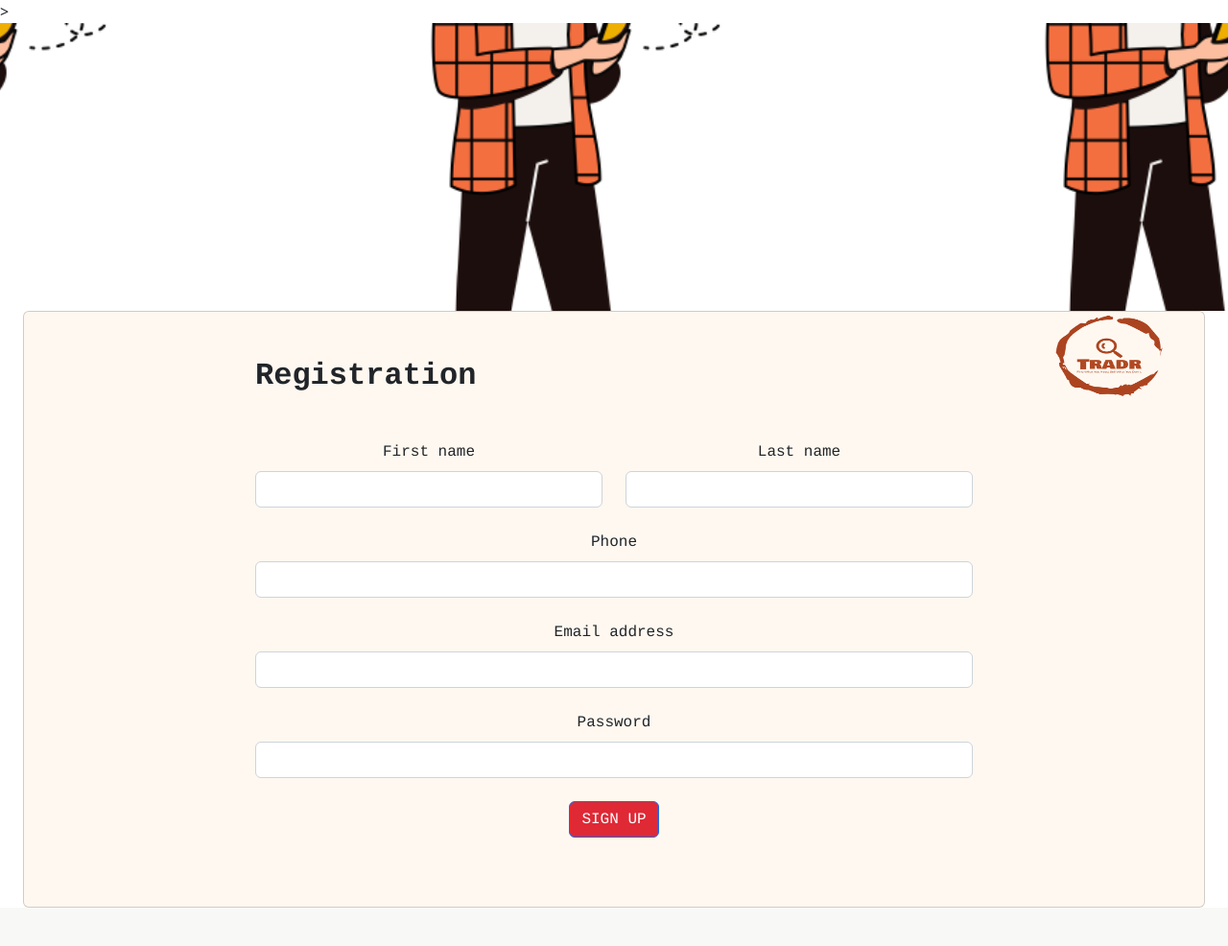
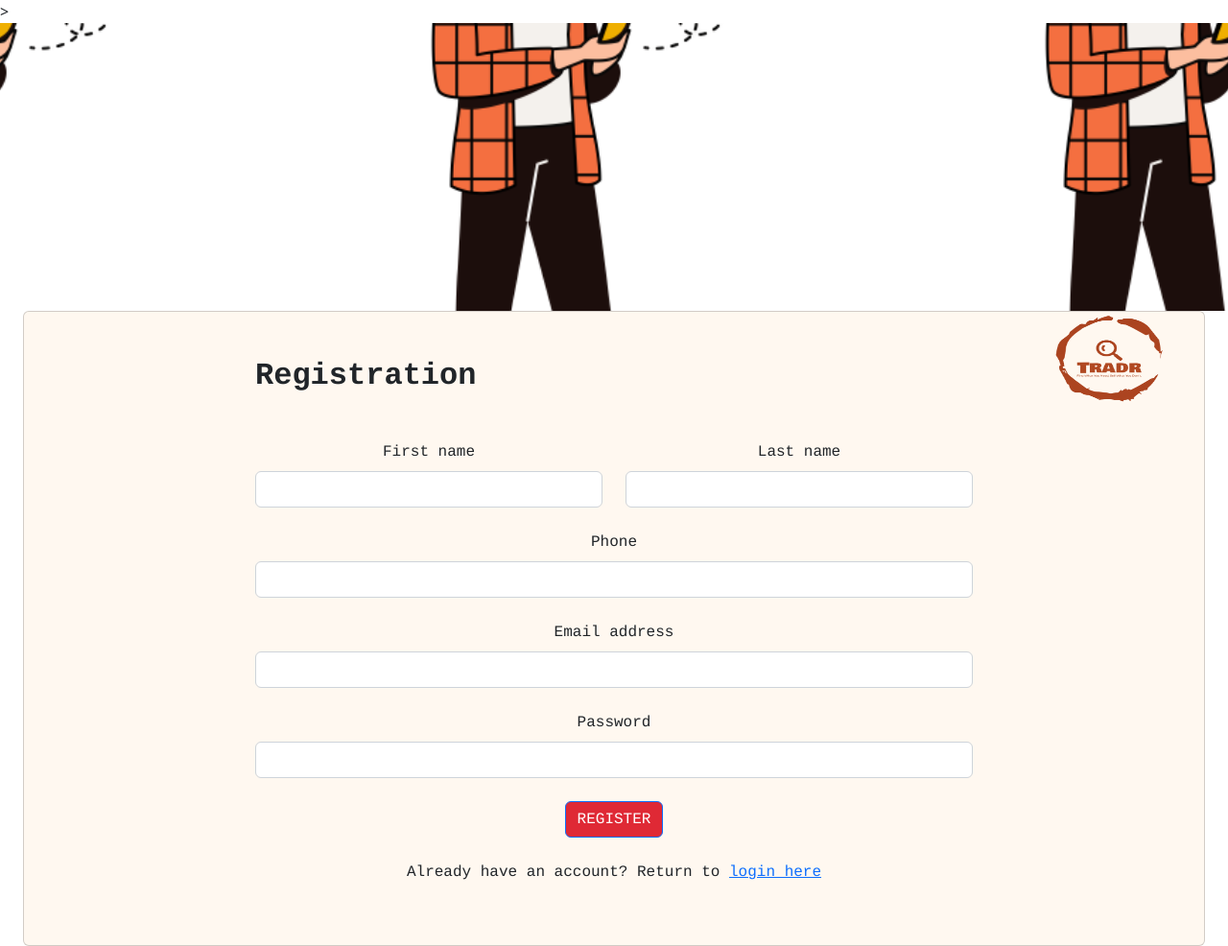
Before and after one commit to maostar1010/Tradr, a Django app: page /register/ in a window 1280 px wide. Shown: the whole page at 96% size. Before the commit the page ends 946 px from the top, so only its background shows below. Run offline with Django 4.2, Linux system fonts and the light colour scheme.

Commit message:
small edits on register and login pages (#1)
* small edits on register and login pages

* small edits on register and login templates

```diff
--- a/Tradr/web/templates/web/login.html
+++ b/Tradr/web/templates/web/login.html
@@ -58,12 +58,12 @@
               <!-- Submit button -->
               <button  type="submit" class="btn btn-primary btn-block mb-4" style ="
               background: #df2935;">
-                LOGIN IN
+                LOG IN
               </button>
 
-              <!-- Register buttons -->
+              <!-- Register link -->
               <div class="text-center">
-                <p>Don't have an account yet? Register here</p>
+                <p>Don't have an account yet? <a href="/register">Register here</a></p>
                 <!-- <button type="button" class="btn btn-link btn-floating mx-1">
                   <i class="fab fa-facebook-f"></i>
                 </button>
--- a/Tradr/web/templates/web/register.html
+++ b/Tradr/web/templates/web/register.html
@@ -84,11 +84,12 @@
               <!-- Submit button -->
               <button  type="submit" class="btn btn-primary btn-block mb-4" style ="
               background: #df2935;">
-                SIGN UP
+                REGISTER
               </button>
 
-              <!-- Register buttons -->
+              <!-- Login link -->
               <div class="text-center">
+                <p>Already have an account? Return to <a href="/login">login here</a></p>
                 <!-- <p>or sign up with:</p>
                 <button type="button" class="btn btn-link btn-floating mx-1">
                   <i class="fab fa-facebook-f"></i>
@@ -104,8 +105,8 @@
 
                 <button type="button" class="btn btn-link btn-floating mx-1">
                   <i class="fab fa-github"></i>
-                </button>
-              </div> -->
+                </button>  -->
+              </div>
             </form>
           </div>
         </div>
--- a/Tradr/web/urls.py
+++ b/Tradr/web/urls.py
@@ -1,9 +1,10 @@
 from django.urls import path
-from .views import auth
+from .views import auth, nav
 from django.contrib.staticfiles.urls import staticfiles_urlpatterns
 
 urlpatterns=[
-    path("", auth.login, name="login"),
+    path("", nav.login, name="begin"),
+    path("login/", auth.login, name="login"),
     path("register/", auth.register, name="register"),
 ]
 
--- /dev/null
+++ b/Tradr/web/views/nav.py
@@ -0,0 +1,6 @@
+from django.shortcuts import render
+from django.http import HttpResponse, HttpResponseRedirect
+# Create your views here.
+
+def login(response):
+    return HttpResponseRedirect("/login")
```
